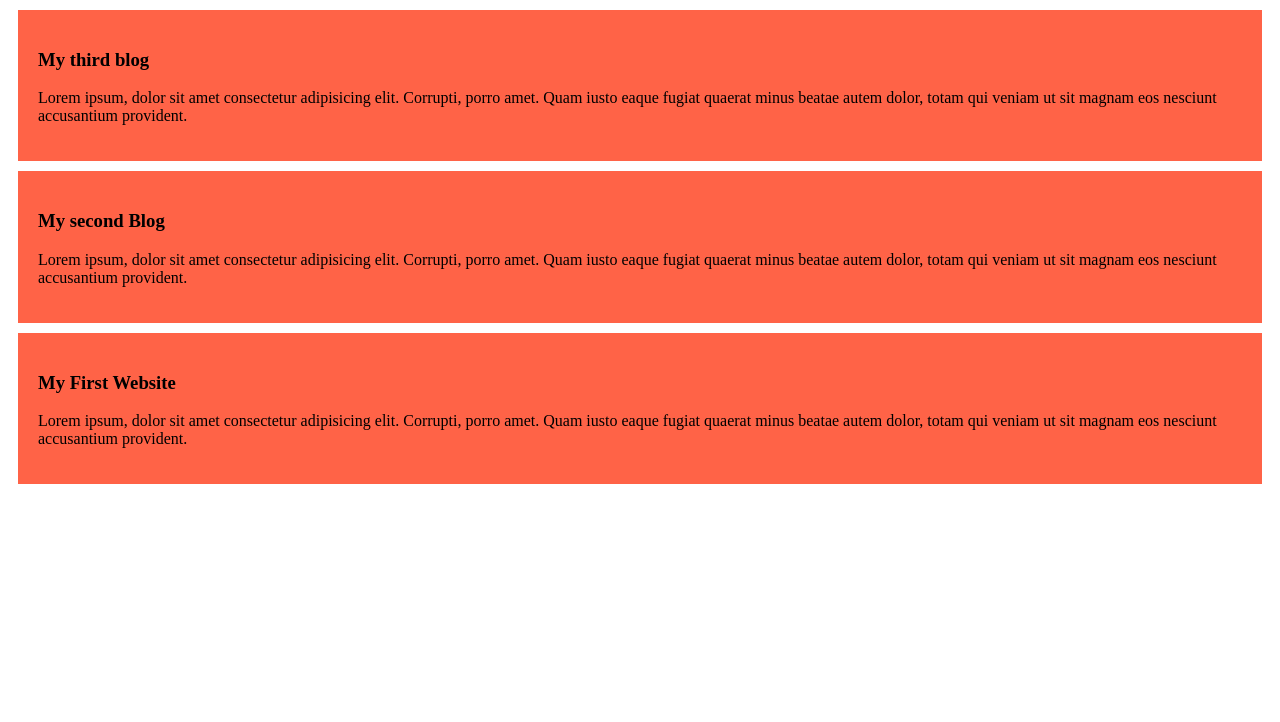
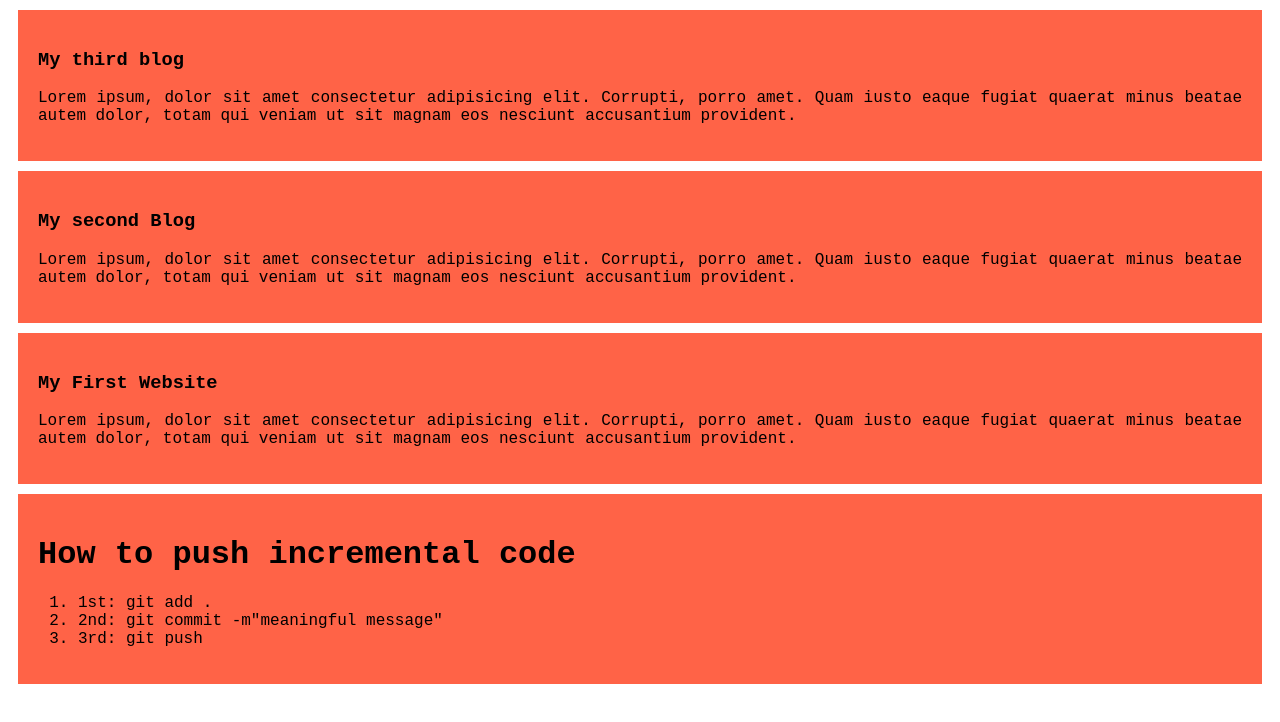
Before and after one commit to saiful797/my-simple-website, a plain HTML site: page index.html in a window 1280 px wide. Drawn offline with Linux system fonts and the light colour scheme.

Commit message:
add webpage

```diff
--- a/index.html
+++ b/index.html
@@ -25,5 +25,14 @@
         Lorem ipsum, dolor sit amet consectetur adipisicing elit. Corrupti, porro amet. Quam iusto eaque fugiat quaerat minus beatae autem dolor, totam qui veniam ut sit magnam eos nesciunt accusantium provident.
         </p>
     </div>
+
+    <div>
+        <h1>How to push incremental code </h1>
+        <ol>
+            <li>1st: git add .</li>
+            <li>2nd: git commit -m"meaningful message"</li>
+            <li>3rd: git push</li>
+        </ol>
+    </div>
 </body>
 </html>
--- a/styles/blogs.css
+++ b/styles/blogs.css
@@ -1,4 +1,7 @@
 div{
+    color:rgb(0, 0, 0);
+    text-align: justify;
+    font-family: 'Courier New', Courier, monospace;
     background-color: tomato;
     padding: 20px;
     margin: 10px;
```
